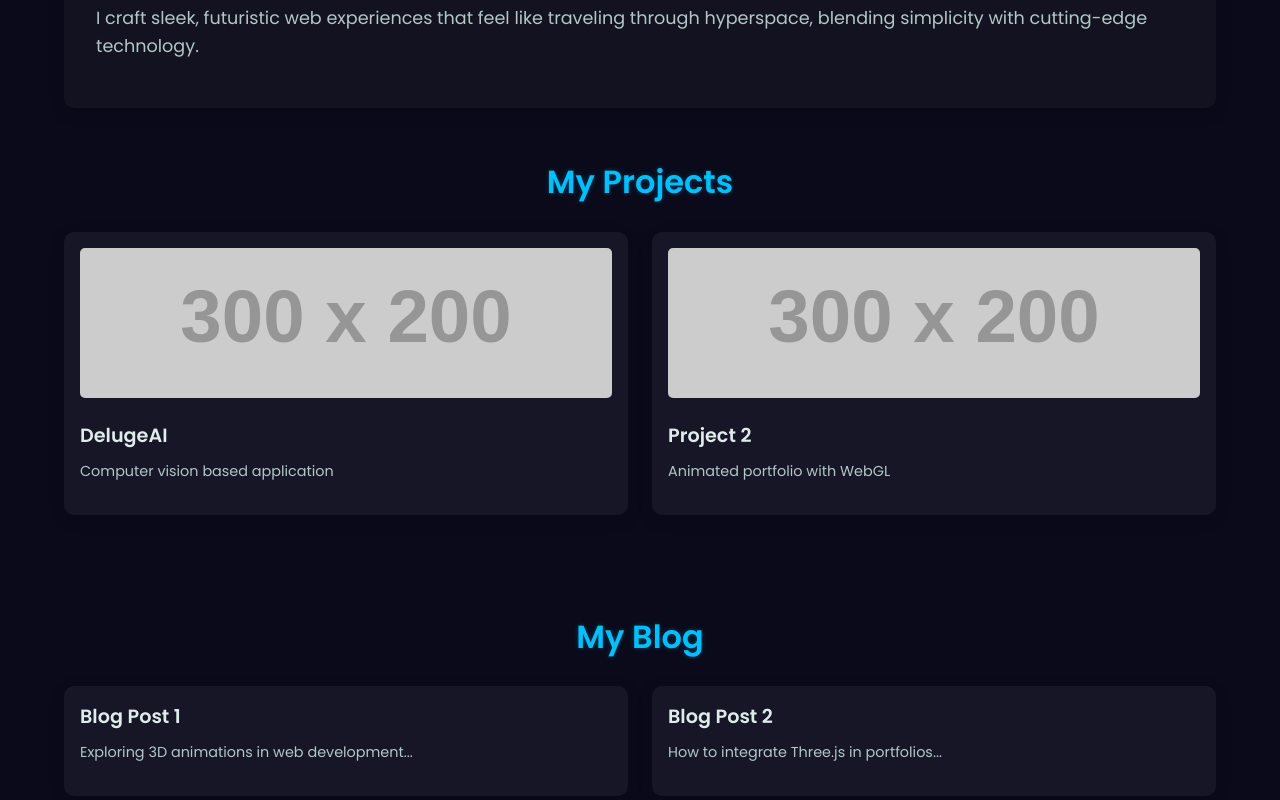
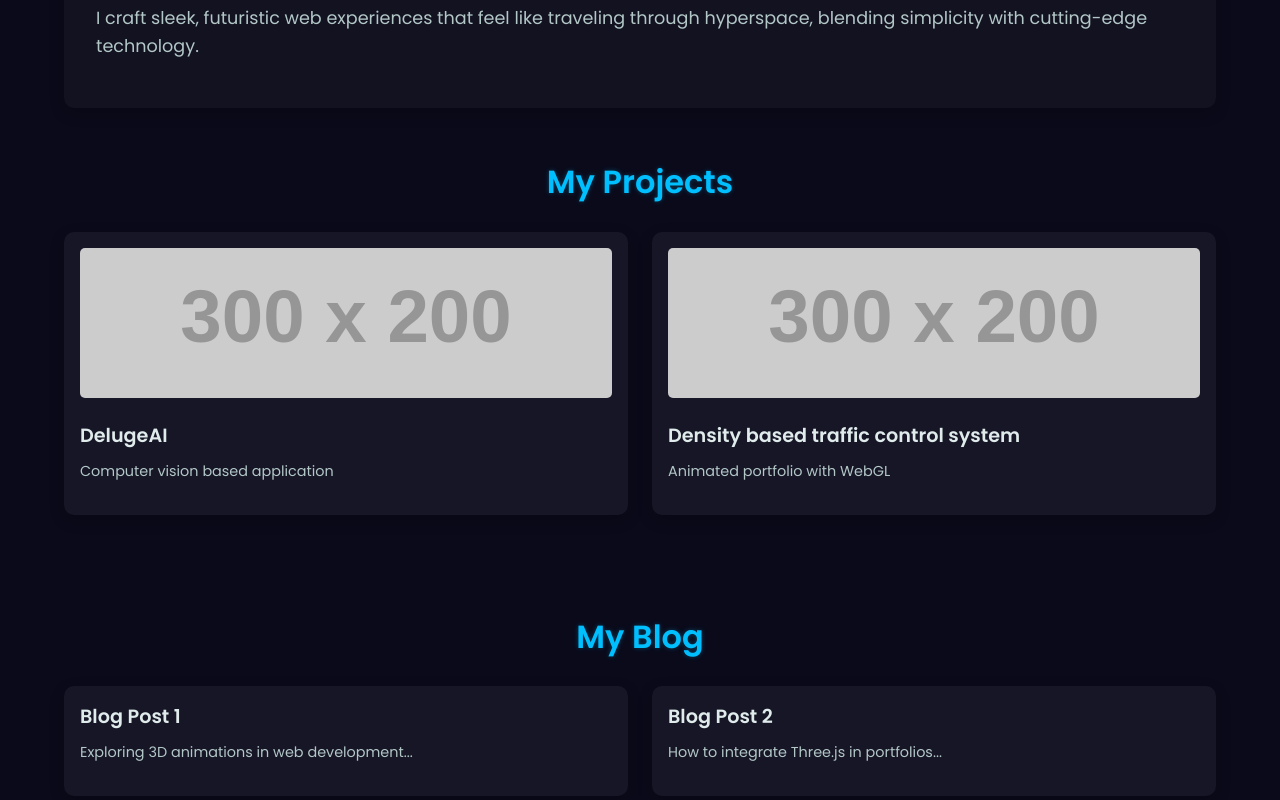
Before and after one commit to Prathamesh2642/prathamesh_portfolio, a plain HTML site: page index.html in a window 1280 px wide. Shown: the part 903-1703 px from the top of the page. Drawn offline with nearby package versions, Linux system fonts and the light colour scheme; placeholder pictures from the web are drawn by us.

Commit message:
new project added

```diff
--- a/index.html
+++ b/index.html
@@ -46,7 +46,7 @@
             </div>
             <div class="project-card">
                 <img src="https://via.placeholder.com/300x200" alt="Project 2">
-                <h3>Project 2</h3>
+                <h3>Density based traffic control system</h3>
                 <p>Animated portfolio with WebGL</p>
             </div>
         </div>
```
